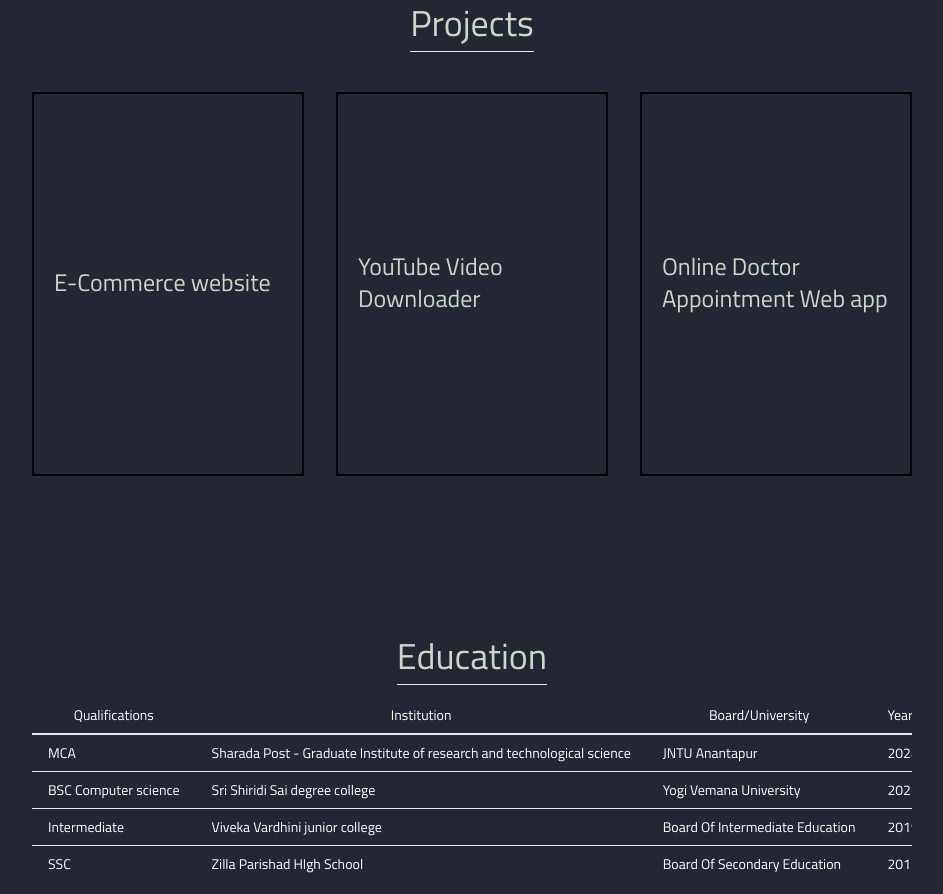
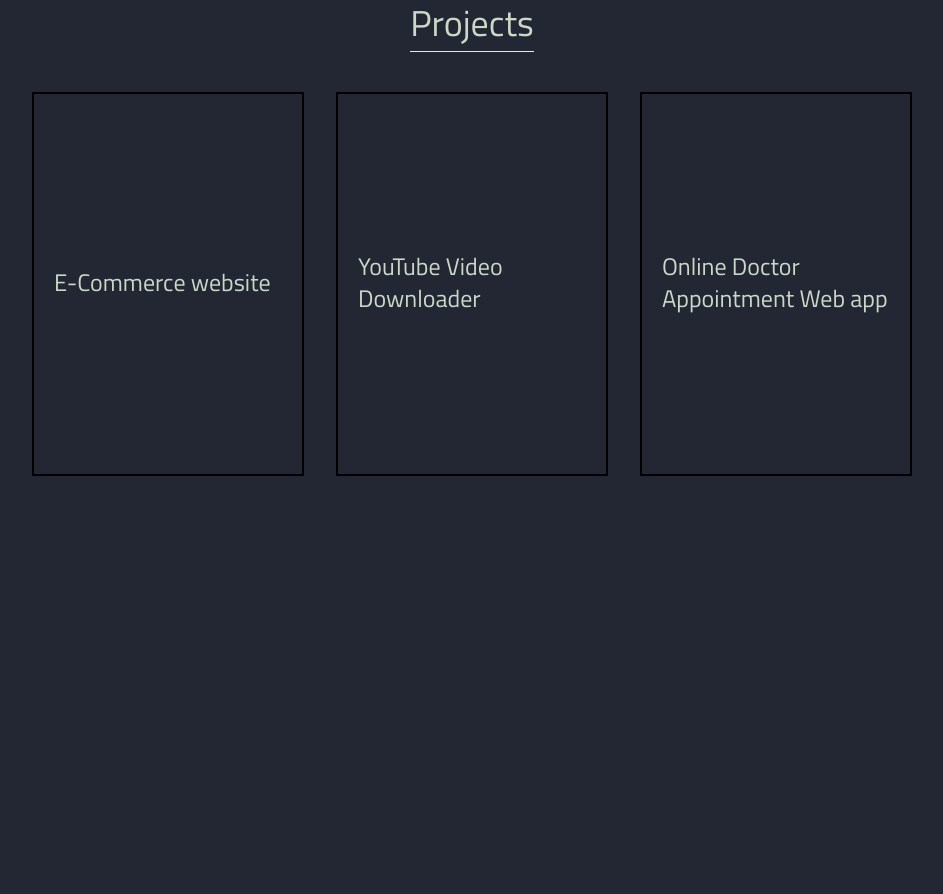
Before and after one commit to zep245/prasad.github.io, a website: page index.html in a window 1280 px wide. Shown: the part 1669-2563 px from the top of the page, without its empty margins (168-1111 px from the left). After the commit the page ends 2185 px from the top, so only its background shows below. Drawn offline with Linux system fonts and the light colour scheme.

Commit message:
Update index.html

```diff
--- a/index.html
+++ b/index.html
@@ -171,60 +171,7 @@
 
     </div>
 
-    <div id="education" class="max-w-4xl mx-auto mt-40 scroll-my-40 ">
-        <div class="flex flex-col justify-center items-center">
-            <h1 class="text-4xl border-b pb-2">Education</h1>
-        </div>
 
-        <div class="overflow-x-auto my-3 mx-2">
-            <table class="min-w-full divide-y-2 divide-gray-200 bg-transparent text-sm">
-            <thead class="ltr:text-left rtl:text-right">
-                <tr>
-                <th class="whitespace-nowrap px-4 py-2 font-medium text-white">Qualifications</th>
-                <th class="whitespace-nowrap px-4 py-2 font-medium text-white">Institution</th>
-                <th class="whitespace-nowrap px-4 py-2 font-medium text-white">Board/University</th>
-                <th class="whitespace-nowrap px-4 py-2 font-medium text-white">Year of Passing</th>
-                <th class="whitespace-nowrap px-4 py-2 font-medium text-white">CGPA</th>
-                </tr>
-            </thead>
-
-            <tbody class="divide-y divide-gray-200">
-                <tr>
-                <td class="whitespace-nowrap px-4 py-2 font-medium text-white">MCA</td>
-                <td class="whitespace-nowrap px-4 py-2 text-white">Sharada Post - Graduate Institute of research
-                    and technological science</td>
-                <td class="whitespace-nowrap px-4 py-2 text-white">JNTU Anantapur</td>
-                <td class="whitespace-nowrap px-4 py-2 text-white">2024</td>
-                <td class="whitespace-nowrap px-4 py-2 text-white">7.8</td>
-                </tr>
-
-
-                <tr>
-                    <td class="whitespace-nowrap px-4 py-2 font-medium text-white">BSC Computer science</td>
-                    <td class="whitespace-nowrap px-4 py-2 text-white">Sri Shiridi Sai degree college</td>
-                    <td class="whitespace-nowrap px-4 py-2 text-white">Yogi Vemana University</td>
-                    <td class="whitespace-nowrap px-4 py-2 text-white">2022</td>
-                    <td class="whitespace-nowrap px-4 py-2 text-white">7.0</td>
-                </tr>
-
-                <tr>
-                    <td class="whitespace-nowrap px-4 py-2 font-medium text-white">Intermediate</td>
-                    <td class="whitespace-nowrap px-4 py-2 text-white">Viveka Vardhini junior college</td>
-                    <td class="whitespace-nowrap px-4 py-2 text-white">Board Of Intermediate Education</td>
-                    <td class="whitespace-nowrap px-4 py-2 text-white">2019</td>
-                    <td class="whitespace-nowrap px-4 py-2 text-white">6.7</td>
-                </tr>
-
-                <tr>
-                    <td class="whitespace-nowrap px-4 py-2 font-medium text-white">SSC</td>
-                    <td class="whitespace-nowrap px-4 py-2 text-white">Zilla Parishad HIgh School</td>
-                    <td class="whitespace-nowrap px-4 py-2 text-white">Board Of Secondary Education</td>
-                    <td class="whitespace-nowrap px-4 py-2 text-white">2017</td>
-                    <td class="whitespace-nowrap px-4 py-2 text-white">8.0</td>
-                </tr>
-            </tbody>
-            </table>
-        </div>
     </div>
 </body>
 </html>
```
